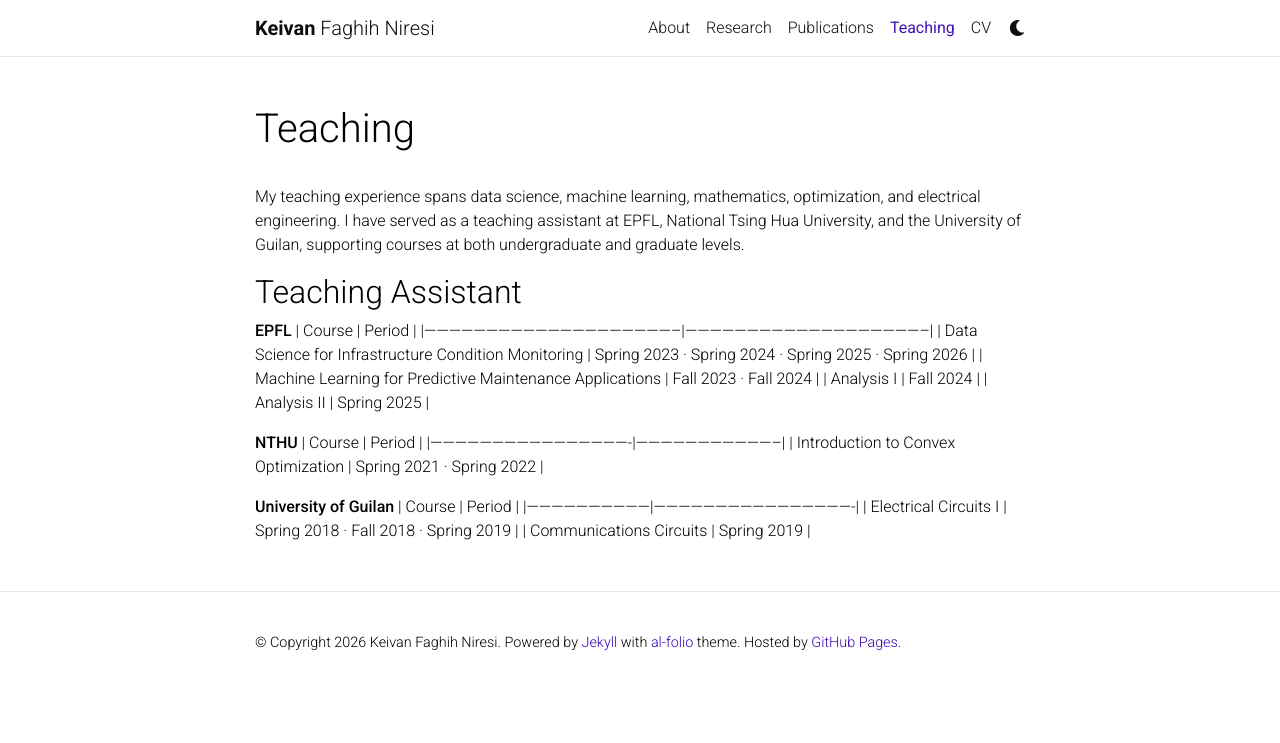
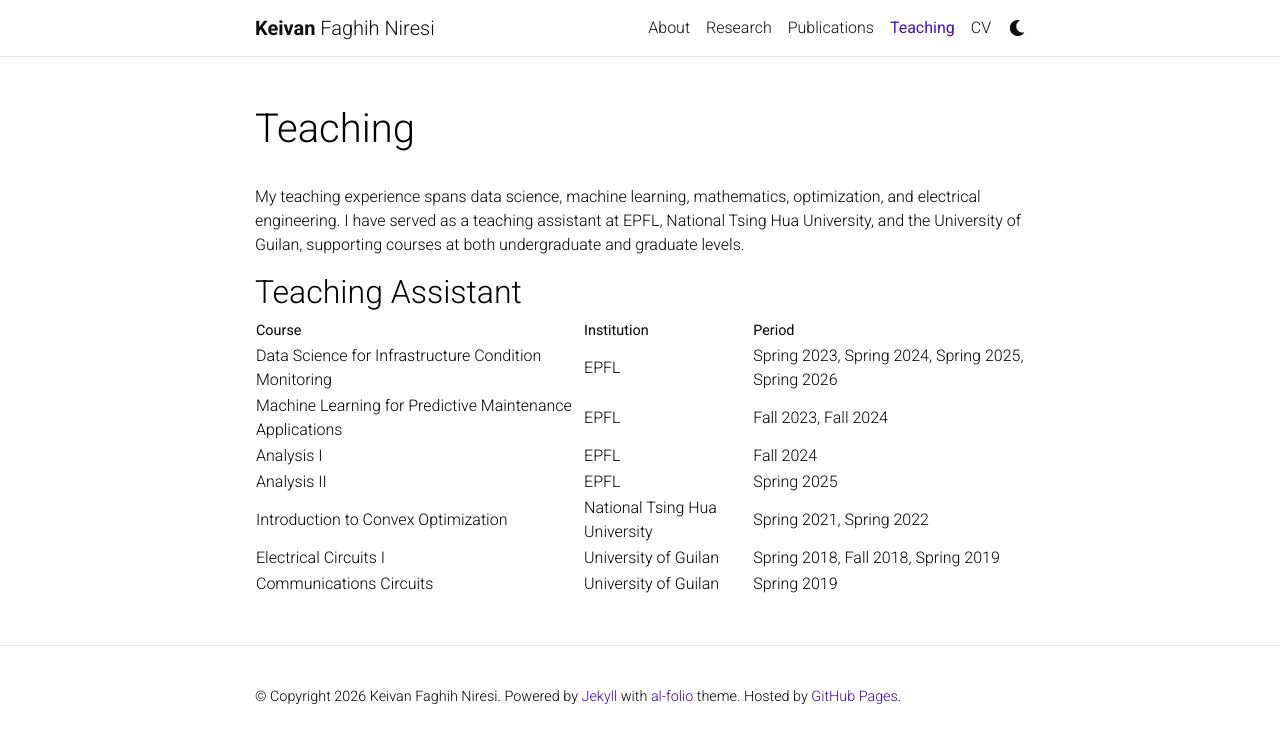
Before and after one commit to Keiv4n/keiv4n.github.io, a Jekyll site: the page built from _pages/teaching.md, in a window 1280 px wide. Shown: the top 743 px of the page. Built offline with Jekyll 4.4.1, drawn with Linux system fonts in a browser that asks for light colours; comment, search, counter and statistics services are not loaded; a style sheet for code colours, icons or effects is not loaded.

Commit message:
Update teaching.md

```diff
--- a/_pages/teaching.md
+++ b/_pages/teaching.md
@@ -9,26 +9,14 @@ nav_order: 4
 My teaching experience spans data science, machine learning, mathematics, optimization, and electrical engineering. I have served as a teaching assistant at EPFL, National Tsing Hua University, and the University of Guilan, supporting courses at both undergraduate and graduate levels.
 
 
-
 ## Teaching Assistant
 
-
-
-**EPFL**
-| Course                                                     | Period                                                 |
-|--------------------------------------------------------------|-----------------------------------------------------------|
-| Data Science for Infrastructure Condition Monitoring        | Spring 2023  ·  Spring 2024  ·  Spring 2025  ·  Spring 2026 |
-| Machine Learning for Predictive Maintenance Applications     | Fall 2023  ·  Fall 2024                                    |
-| Analysis I                                                    | Fall 2024                                                  |
-| Analysis II                                                   | Spring 2025                                                |
-
-**NTHU**
-| Course                                       | Period                        |
-|-------------------------------------------------|-----------------------------------|
-| Introduction to Convex Optimization             | Spring 2021  ·  Spring 2022      |
-
-**University of Guilan**
-| Course                    | Period                                     |
-|------------------------------|-------------------------------------------------|
-| Electrical Circuits I        | Spring 2018  ·  Fall 2018  ·  Spring 2019       |
-| Communications Circuits      | Spring 2019                                     |
+| Course | Institution | Period |
+|---|---|---|
+| Data Science for Infrastructure Condition Monitoring | EPFL | Spring 2023, Spring 2024, Spring 2025, Spring 2026 |
+| Machine Learning for Predictive Maintenance Applications | EPFL | Fall 2023, Fall 2024 |
+| Analysis I | EPFL | Fall 2024 |
+| Analysis II | EPFL | Spring 2025 |
+| Introduction to Convex Optimization | National Tsing Hua University | Spring 2021, Spring 2022 |
+| Electrical Circuits I | University of Guilan | Spring 2018, Fall 2018, Spring 2019 |
+| Communications Circuits | University of Guilan | Spring 2019 |
```
